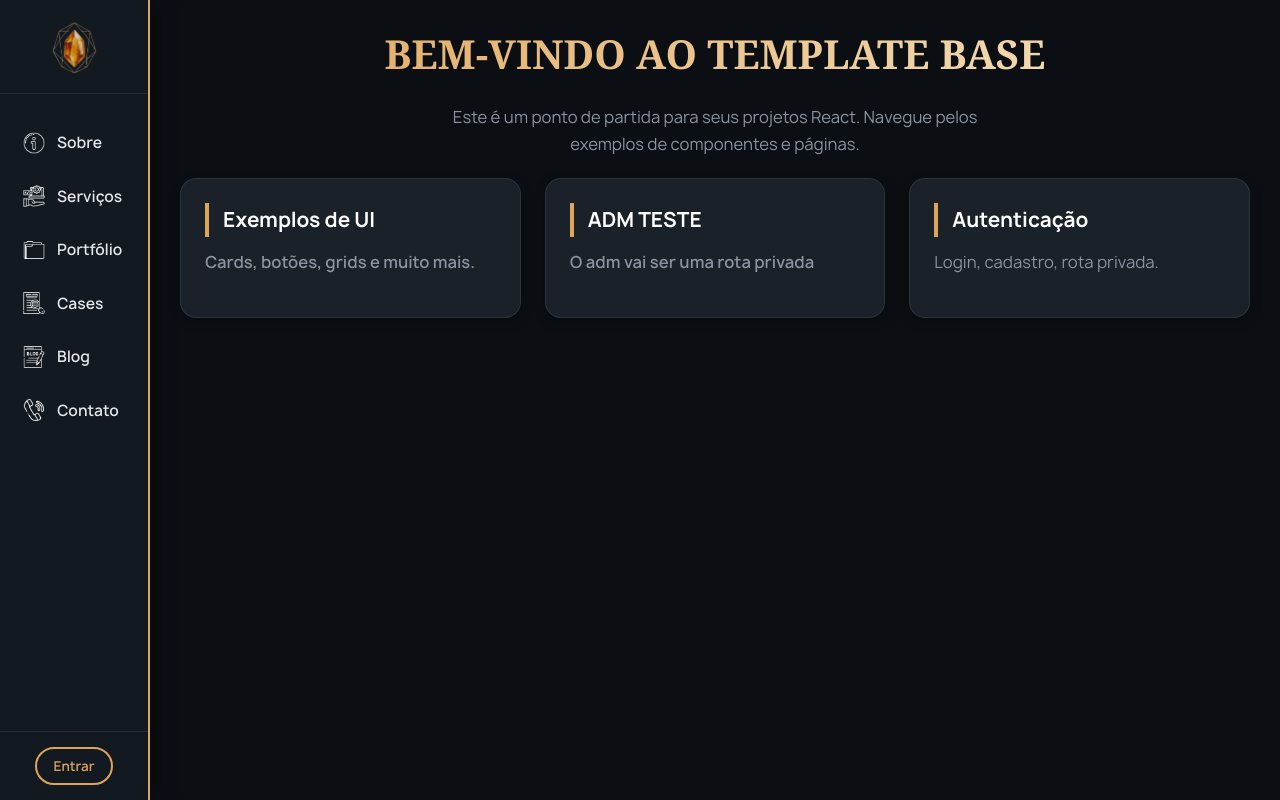
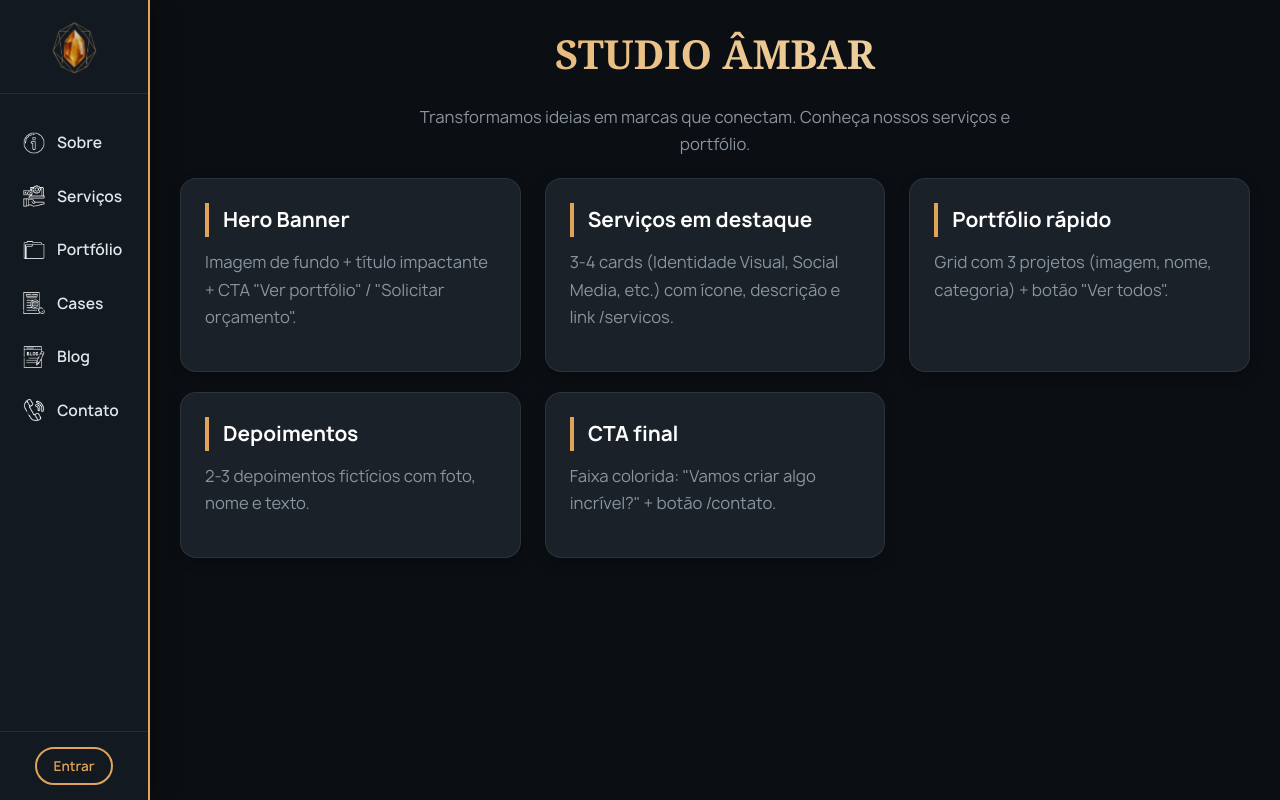
Before and after one commit to IsaqueA-B/Studio-Ambar, a React (Vite) app: page / in a window 1280 px wide. Built offline with nearby package versions, Linux system fonts and the light colour scheme; a web font is replaced by a local one.

Commit message:
Isaque-ResumoPages-19_06_2026

```diff
--- a/src/pages/Blog.jsx
+++ b/src/pages/Blog.jsx
@@ -1,17 +1,31 @@
 import React from 'react';
 import { Link } from 'react-router-dom';
+
+const postsEstaticos = [
+    { id: 1, titulo: '5 tendências de branding para 2026', data: '10/06/2026', resumo: 'O que vai bombar no próximo ano.' },
+    { id: 2, titulo: 'Como um bom design pode aumentar suas vendas', data: '05/06/2026', resumo: 'A importância da identidade visual.' },
+];
 
 function Blog() {
     return (
         <main className="p-20 animacao-entrada">
             <section className="text-center mb-20">
-                <h1>BLOG</h1>
-                <p style={{ maxWidth: '600px', margin: '0 auto' }}>
-                    Aqui vai ser a area do blog.
-                </p>
+                <h1>Blog</h1>
+                <p>Dicas, tendências e novidades do mundo do design.</p>
             </section>
 
-        </main >
+            <div className="grid-3x3 mb-20">
+                {postsEstaticos.map((post) => (
+                    <Link to={`/blog/${post.id}`} className="btn-card" key={post.id}>
+                        <div className="card">
+                            <h3>{post.titulo}</h3>
+                            <p><small>{post.data}</small></p>
+                            <p>{post.resumo}</p>
+                        </div>
+                    </Link>
+                ))}
+            </div>
+        </main>
     );
 }
 
--- a/src/pages/Cases.jsx
+++ b/src/pages/Cases.jsx
@@ -1,17 +1,31 @@
 import React from 'react';
 import { Link } from 'react-router-dom';
+
+const casesEstaticos = [
+    { id: 1, titulo: 'Doce Sabor Confeitaria', resumo: 'Como aumentamos encomendas em 40% com nova identidade.' },
+    { id: 2, titulo: 'TechStart', resumo: 'Do zero a uma marca reconhecida no mercado de tecnologia.' },
+];
 
 function Cases() {
     return (
         <main className="p-20 animacao-entrada">
             <section className="text-center mb-20">
-                <h1>CASES</h1>
-                <p style={{ maxWidth: '600px', margin: '0 auto' }}>
-                    Aqui vai ser a area dos cases.
-                </p>
+                <h1>Cases de Sucesso</h1>
+                <p>Resultados reais dos nossos projetos.</p>
             </section>
 
-        </main >
+            <div className="grid-3x3 mb-20">
+                {casesEstaticos.map((c) => (
+                    <Link to={`/cases/${c.id}`} className="btn-card" key={c.id}>
+                        <div className="card">
+                            <h3>{c.titulo}</h3>
+                            <p>{c.resumo}</p>
+                            <span>Ler case completo →</span>
+                        </div>
+                    </Link>
+                ))}
+            </div>
+        </main>
     );
 }
 
--- a/src/pages/Contato.jsx
+++ b/src/pages/Contato.jsx
@@ -1,17 +1,47 @@
-import React from 'react';
-import { Link } from 'react-router-dom';
+import React, { useState } from 'react';
 
 function Contato() {
+    const [enviado, setEnviado] = useState(false);
+
+    const handleSubmit = (e) => {
+        e.preventDefault();
+        // Apenas simula envio
+        setEnviado(true);
+    };
+
     return (
         <main className="p-20 animacao-entrada">
             <section className="text-center mb-20">
-                <h1>CONTATO</h1>
-                <p style={{ maxWidth: '600px', margin: '0 auto' }}>
-                    Aqui vai ser a area de contato.
-                </p>
+                <h1>Contato</h1>
+                <p>Vamos conversar sobre seu projeto.</p>
             </section>
 
-        </main >
+            <div className="grid-3x3 mb-20">
+                <div className="card">
+                    <h3>Formulário</h3>
+                    <form onSubmit={handleSubmit}>
+                        <input placeholder="Nome" required /><br />
+                        <input type="email" placeholder="E-mail" required /><br />
+                        <input placeholder="Telefone" /><br />
+                        <select>
+                            <option>Orçamento</option>
+                            <option>Dúvida</option>
+                            <option>Outros</option>
+                        </select><br />
+                        <textarea placeholder="Mensagem" required></textarea><br />
+                        <button type="submit">Enviar</button>
+                    </form>
+                    {enviado && <p style={{ color: 'green' }}>Mensagem enviada (simulação)!</p>}
+                </div>
+                <div className="card">
+                    <h3>Informações de contato</h3>
+                    <p>Endereço fictício<br />
+                        E-mail: contato@studioambar.com<br />
+                        Telefone: (11) 99999-9999<br />
+                        Redes sociais: ícones</p>
+                </div>
+            </div>
+        </main>
     );
 }
 
--- a/src/pages/Home.jsx
+++ b/src/pages/Home.jsx
@@ -5,31 +5,38 @@ function Home() {
     return (
         <main className="p-20 animacao-entrada">
             <section className="text-center mb-20">
-                <h1>Bem-vindo ao Template Base</h1>
+                <h1>Studio Âmbar</h1>
                 <p style={{ maxWidth: '600px', margin: '0 auto' }}>
-                    Este é um ponto de partida para seus projetos React. Navegue pelos exemplos de componentes e páginas.
+                    Transformamos ideias em marcas que conectam. Conheça nossos serviços e portfólio.
                 </p>
             </section>
 
             <div className="grid-3x3 mb-20">
-                <Link to="/" className="btn-card">
-                    <div className="card">
-                        <h3>Exemplos de UI</h3>
-                        <p>Cards, botões, grids e muito mais.</p>
-                    </div>
-                </Link>
-                <Link to="/admin" className="btn-card">
-                    <div className="card">
-                        <h3>ADM TESTE</h3>
-                        <p>O adm vai ser uma rota privada</p>
-                    </div>
-                </Link>
                 <div className="card">
-                    <h3>Autenticação</h3>
-                    <p>Login, cadastro, rota privada.</p>
+                    <h3>Hero Banner</h3>
+                    <p>Imagem de fundo + título impactante + CTA "Ver portfólio" / "Solicitar orçamento".</p>
+                </div>
+                <div className="card">
+                    <h3>Serviços em destaque</h3>
+                    <p>3-4 cards (Identidade Visual, Social Media, etc.) com ícone, descrição e link /servicos.</p>
+                </div>
+                <div className="card">
+                    <h3>Portfólio rápido</h3>
+                    <p>Grid com 3 projetos (imagem, nome, categoria) + botão "Ver todos".</p>
                 </div>
             </div>
-        </main >
+
+            <div className="grid-3x3 mb-20">
+                <div className="card">
+                    <h3>Depoimentos</h3>
+                    <p>2-3 depoimentos fictícios com foto, nome e texto.</p>
+                </div>
+                <div className="card">
+                    <h3>CTA final</h3>
+                    <p>Faixa colorida: "Vamos criar algo incrível?" + botão /contato.</p>
+                </div>
+            </div>
+        </main>
     );
 }
 
--- a/src/pages/Portfolio.jsx
+++ b/src/pages/Portfolio.jsx
@@ -1,17 +1,41 @@
 import React from 'react';
 import { Link } from 'react-router-dom';
+
+const projetosEstaticos = [
+    { id: 1, nome: 'Doce Sabor Confeitaria', categoria: 'Identidade Visual', desc: 'Nova identidade e embalagens.' },
+    { id: 2, nome: 'TechStart', categoria: 'Branding & Web', desc: 'Marca e site institucional.' },
+    { id: 3, nome: 'Café do Zé', categoria: 'Logo & Social', desc: 'Logo e templates para redes sociais.' },
+    // Adicionar mais
+];
 
 function Portfolio() {
     return (
         <main className="p-20 animacao-entrada">
             <section className="text-center mb-20">
-                <h1>PORTFOLIO</h1>
-                <p style={{ maxWidth: '600px', margin: '0 auto' }}>
-                    Aqui vai ser a area do portfolio.
-                </p>
+                <h1>Portfólio</h1>
+                <p>Conheça alguns dos nossos trabalhos.</p>
             </section>
 
-        </main >
+            {/* Filtros futuros (opcional) */}
+            <div className="mb-20 text-center">
+                <button>Todos</button>
+                <button>Identidade Visual</button>
+                <button>Social Media</button>
+                <button>Web</button>
+            </div>
+
+            <div className="grid-3x3 mb-20">
+                {projetosEstaticos.map((proj) => (
+                    <Link to={`/portfolio/${proj.id}`} className="btn-card" key={proj.id}>
+                        <div className="card">
+                            <h3>{proj.nome}</h3>
+                            <p><small>{proj.categoria}</small></p>
+                            <p>{proj.desc}</p>
+                        </div>
+                    </Link>
+                ))}
+            </div>
+        </main>
     );
 }
 
--- a/src/pages/Servicos.jsx
+++ b/src/pages/Servicos.jsx
@@ -1,17 +1,34 @@
 import React from 'react';
-import { Link } from 'react-router-dom';
+
+const servicosEstaticos = [
+    { nome: 'Identidade Visual', desc: 'Criação de logo, paleta de cores e tipografia.', valor: 'R$ 800' },
+    { nome: 'Social Media', desc: 'Posts, stories e identidade para redes sociais.', valor: 'R$ 400/mês' },
+    { nome: 'Papelaria Corporativa', desc: 'Cartão de visita, papel timbrado, assinatura de e-mail.', valor: 'R$ 350' },
+    // Adicionar mais
+];
 
 function Servicos() {
     return (
         <main className="p-20 animacao-entrada">
             <section className="text-center mb-20">
-                <h1>SERVIÇOS</h1>
-                <p style={{ maxWidth: '600px', margin: '0 auto' }}>
-                    Aqui vai ser a area dos serviços.
-                </p>
+                <h1>Nossos Serviços</h1>
+                <p>Soluções criativas para sua marca.</p>
             </section>
 
-        </main >
+            <div className="grid-3x3 mb-20">
+                {servicosEstaticos.map((servico, i) => (
+                    <div className="card" key={i}>
+                        <h3>{servico.nome}</h3>
+                        <p>{servico.desc}</p>
+                        <p><strong>A partir de {servico.valor}</strong></p>
+                    </div>
+                ))}
+            </div>
+
+            <div className="text-center">
+                <p><em>Seção de FAQ opcional no futuro.</em></p>
+            </div>
+        </main>
     );
 }
 
--- a/src/pages/Sobre.jsx
+++ b/src/pages/Sobre.jsx
@@ -1,17 +1,43 @@
 import React from 'react';
-import { Link } from 'react-router-dom';
 
 function Sobre() {
     return (
         <main className="p-20 animacao-entrada">
             <section className="text-center mb-20">
-                <h1>SOBRE</h1>
-                <p style={{ maxWidth: '600px', margin: '0 auto' }}>
-                    Aqui vai ser a area do sobre.
-                </p>
+                <h1>Sobre o Studio Âmbar</h1>
+                <p>Conheça nossa história, equipe e o que nos move.</p>
             </section>
 
-        </main >
+            <div className="grid-3x3 mb-20">
+                <div className="card">
+                    <h3>Banner interno</h3>
+                    <p>Imagem de fundo neutra + título "Sobre".</p>
+                </div>
+                <div className="card">
+                    <h3>Nossa História</h3>
+                    <p>Texto em 3-4 parágrafos sobre a origem do estúdio. Opcional: linha do tempo simples.</p>
+                </div>
+                <div className="card">
+                    <h3>Missão, Visão e Valores</h3>
+                    <p>Cards ou colunas com ícones. Frases prontas: Missão, Visão, Valores.</p>
+                </div>
+            </div>
+
+            <div className="grid-3x3 mb-20">
+                <div className="card">
+                    <h3>Ícone + Slogan</h3>
+                    <p>Logotipo ou símbolo com o slogan "Sua marca, nossa essência" em faixa colorida.</p>
+                </div>
+                <div className="card">
+                    <h3>Equipe</h3>
+                    <p>3-5 cards com foto (placeholder), nome, cargo e breve descrição.</p>
+                </div>
+                <div className="card">
+                    <h3>Diferenciais</h3>
+                    <p>Ícones e textos: Atendimento próximo, Projetos sob medida, Resultados que falam.</p>
+                </div>
+            </div>
+        </main>
     );
 }
 
```
